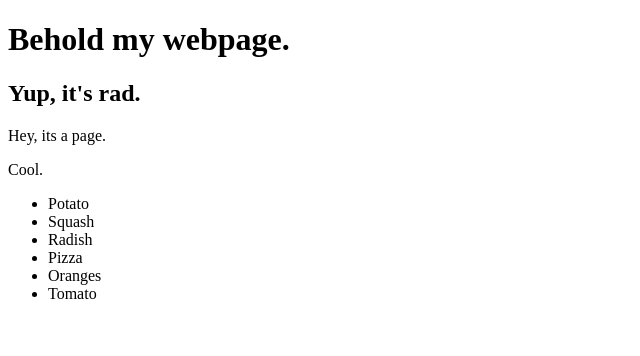
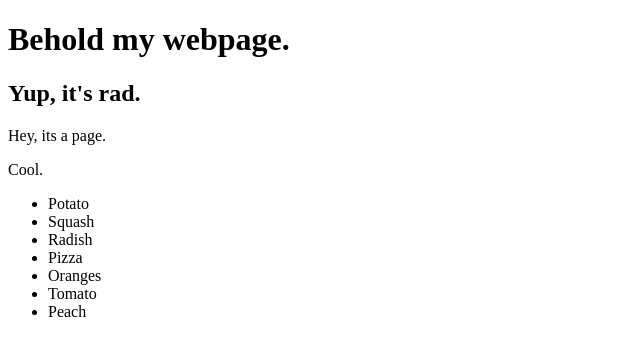
Before and after one commit to colinwkingen/first-page, a plain HTML site: page first-page.html in a window 1280 px wide. Shown: the full height of the page, 0-640 px from the left. Drawn offline with Linux system fonts and the light colour scheme.

Commit message:
added a peach

```diff
--- a/first-page.html
+++ b/first-page.html
@@ -18,6 +18,7 @@
       <li>Pizza</li>
       <li>Oranges</li>
       <li>Tomato</li>
+      <li>Peach</li>
     </ul>
   </body>
 </html>
```
